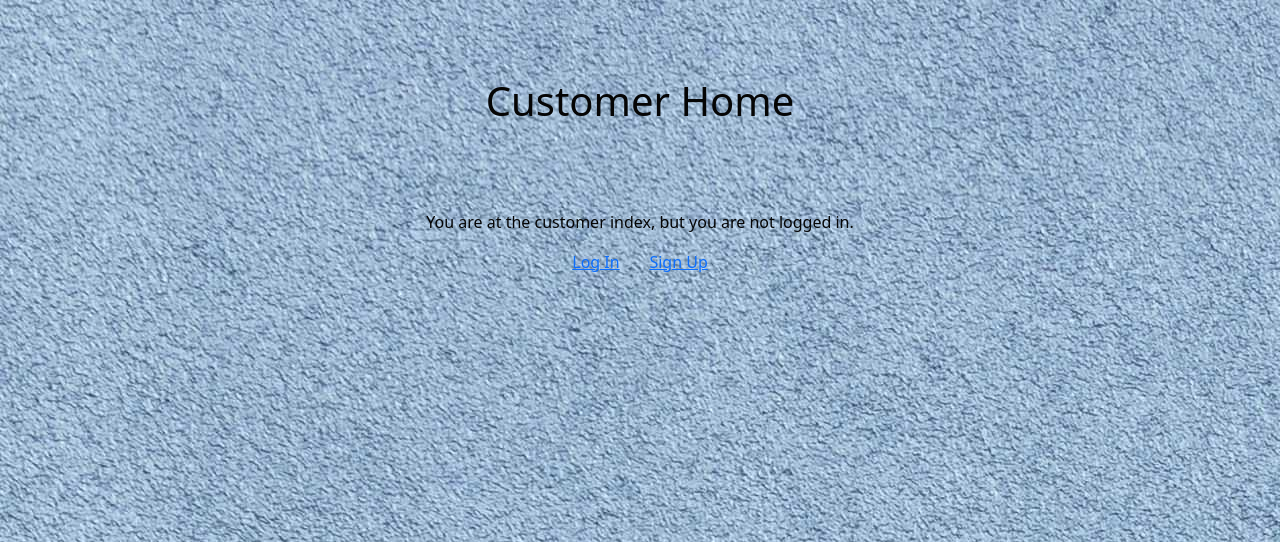
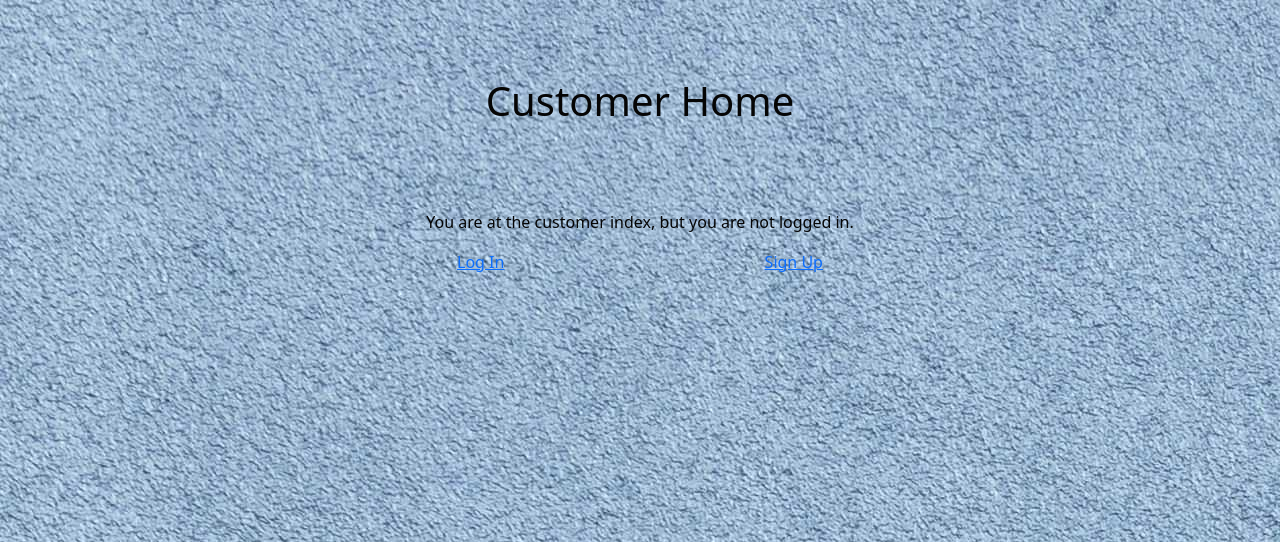
Before and after one commit to dtulpa16/Django_Trash_Collector, a Django app: template trash_collector/customers/templates/customers/index.html in a window 1280 px wide. Shown: the top 542 px of the page. Run offline with Django 3.2, Linux system fonts and the light colour scheme; the template is opened without the code that fills it, so the values that code supplies are empty; some libraries are stand-ins or nearby versions.

Commit message:
pulling partners code

```diff
--- a/trash_collector/static/css/styleSheet.css
+++ b/trash_collector/static/css/styleSheet.css
@@ -6,7 +6,7 @@ body{
 }
 
 a{
-    padding: 1%;
+    padding: 10%;
 }
 
 header {
```
